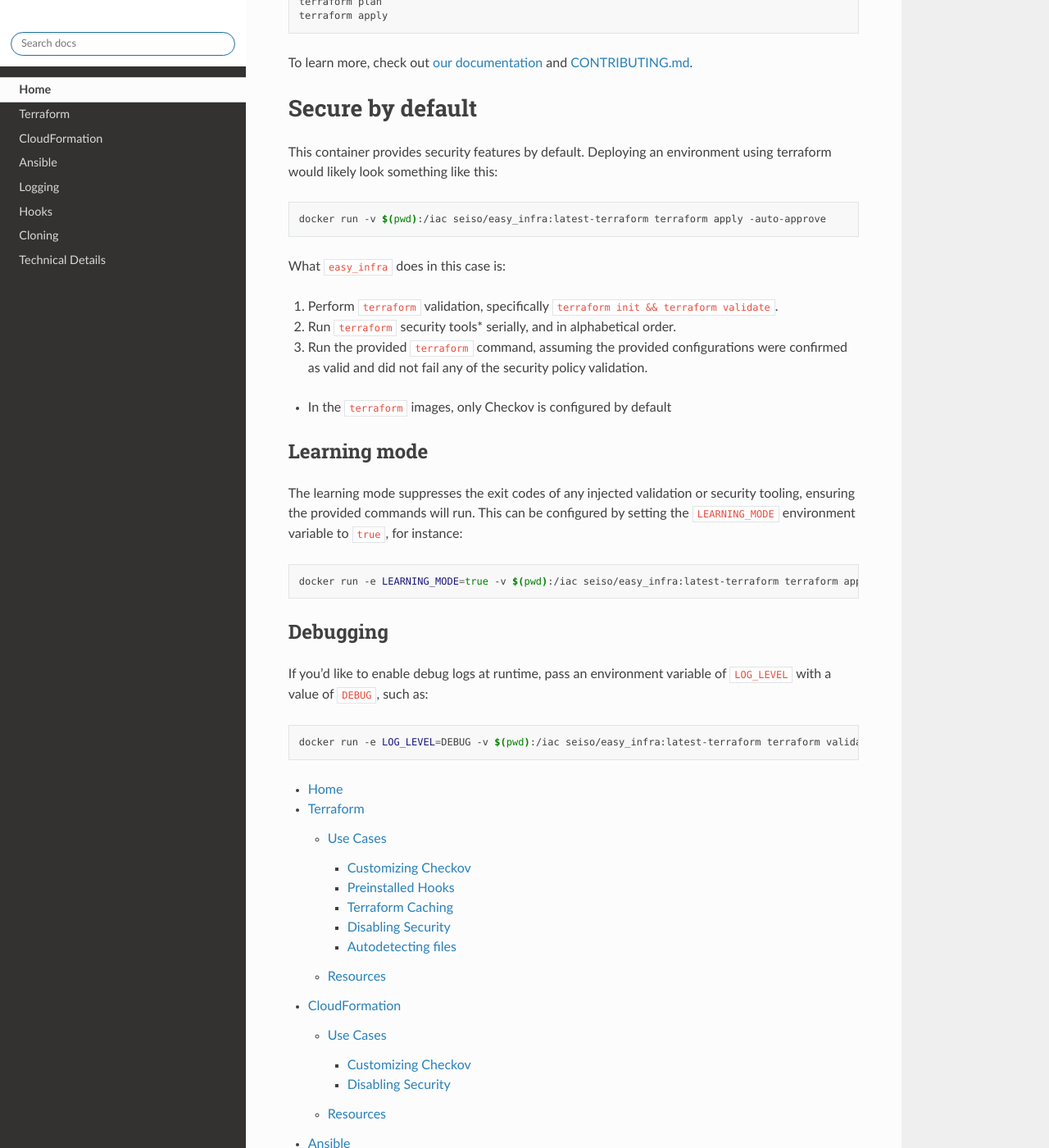
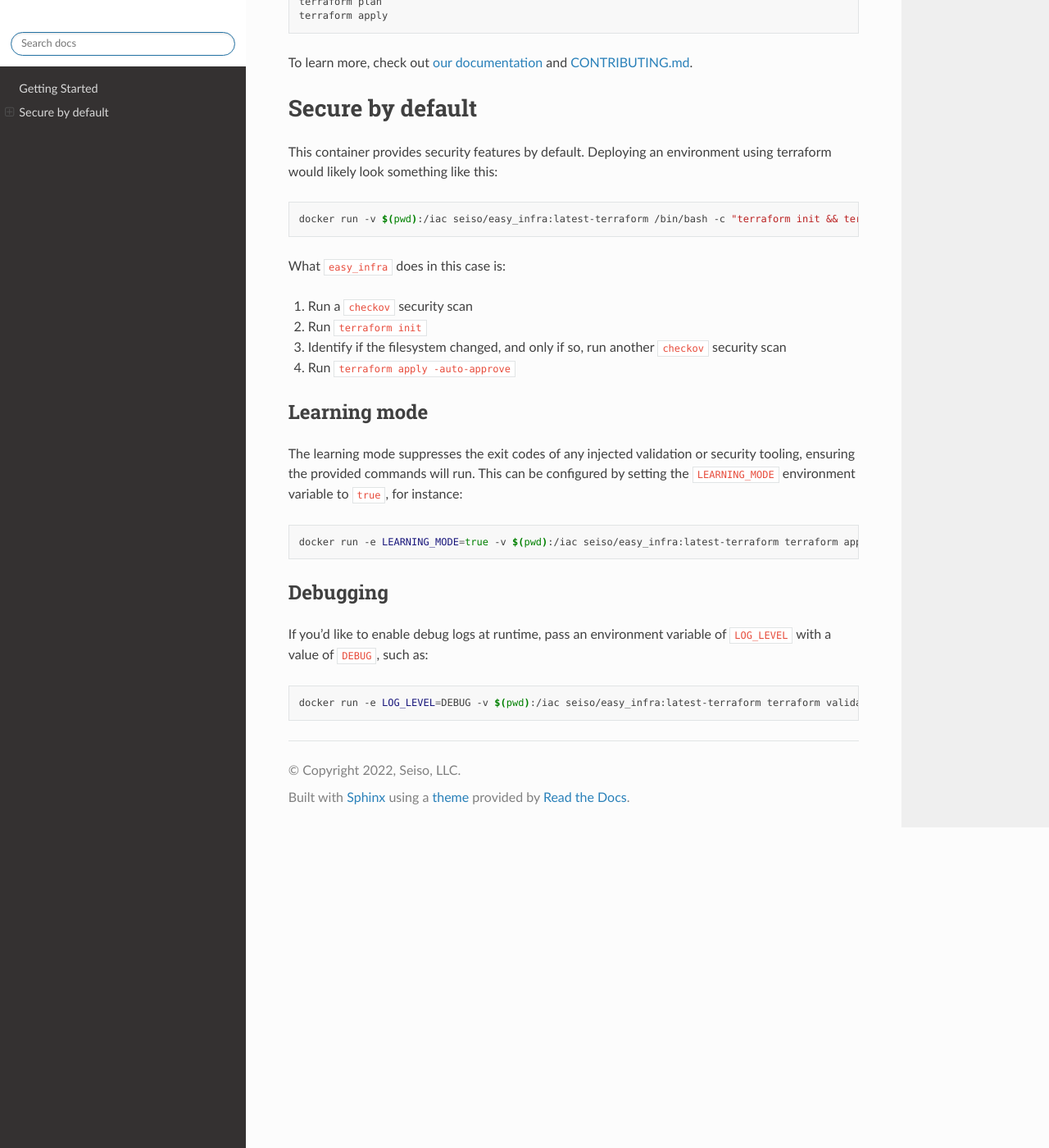
Before and after one commit to SeisoLLC/easy_infra, a Sphinx documentation site: the page built from docs/index.rst, in a window 1280 px wide and 1400 px high, scrolled down 777 px. Shown: the whole window at 82% size. Built offline with Sphinx 7.4.7 and the Read the Docs theme 2.0.0, drawn with Linux system fonts in a browser that asks for light colours; some of the changed text lies outside the part shown.

Commit message:
Update docs; feed the linter

````diff
--- a/README.md
+++ b/README.md
@@ -2,8 +2,8 @@
 
 ## Getting Started
 
-easy_infra is a docker container that simplifies and secures Infrastructure as Code deployments by running security scans prior to running IaC tools.
-It supports three main use cases:
+easy_infra is a docker container that simplifies and secures Infrastructure as Code deployments by running security scans prior to running IaC tools. It
+supports three main use cases:
 
 1. **Experimentation** by supporting interactive use and secure troubleshooting.
 1. **Continuous Integration** as a part of Pull/Merge Request validation.
@@ -37,22 +36,20 @@
 This container provides security features by default.  Deploying an environment using terraform would likely look something like this:
 
 ```bash
-docker run -v $(pwd):/iac seiso/easy_infra:latest-terraform terraform apply -auto-approve
+docker run -v $(pwd):/iac seiso/easy_infra:latest-terraform /bin/bash -c "terraform init && terraform apply -auto-approve"
 ```
 
 What `easy_infra` does in this case is:
 
-1. Perform `terraform` validation, specifically `terraform init && terraform validate`.
-1. Run `terraform` security tools\* serially, and in alphabetical order.
-1. Run the provided `terraform` command, assuming the provided configurations were confirmed as valid and did not fail any of the security policy
-   validation.
-
-\* In the `terraform` images, only Checkov is configured by default
+1. Run a `checkov` security scan
+1. Run `terraform init`
+1. Identify if the filesystem changed, and only if so, run another `checkov` security scan
+1. Run `terraform apply -auto-approve`
 
 ### Learning mode
 
-The learning mode suppresses the exit codes of any injected validation or security tooling, ensuring the provided commands will run.  This can be
-configured by setting the `LEARNING_MODE` environment variable to `true`, for instance:
+The learning mode suppresses the exit codes of any injected validation or security tooling, ensuring the provided commands will run.  This can be configured by
+setting the `LEARNING_MODE` environment variable to `true`, for instance:
 
 ```bash
 docker run -e LEARNING_MODE=true -v $(pwd):/iac seiso/easy_infra:latest-terraform terraform apply -auto-approve
--- a/docs/Ansible/index.rst
+++ b/docs/Ansible/index.rst
@@ -64,4 +64,5 @@
 Resources
 ---------
 
-Configuring custom checks can be done by leveraging the robust Rego language, maintained by the Open Policy Agent (OPA). OPA hosts `The Rego Playground <https://play.openpolicyagent.org/>`_ for testing custom rules written in Rego.
+Configuring custom checks can be done by leveraging the robust Rego language, maintained by the Open Policy Agent (OPA). OPA hosts `The Rego Playground
+<https://play.openpolicyagent.org/>`_ for testing custom rules written in Rego.
--- a/docs/CloudFormation/index.rst
+++ b/docs/CloudFormation/index.rst
@@ -77,4 +77,4 @@
 ---------
 
 Checkov allow numerous methods for creating custom policies, such as by writing them in Python or using the Checkov-specific DSL in yml files. These
-options are described in more detail `here <https://www.checkov.io/3.Custom%20Policies/Custom%20Policies%20Overview.html>_`
+options are described in more detail `here <https://www.checkov.io/3.Custom%20Policies/Custom%20Policies%20Overview.html>`_
--- a/docs/Terraform/index.rst
+++ b/docs/Terraform/index.rst
@@ -119,5 +119,5 @@
 Resources
 ---------
 
-Checkov allow numerous methods for creating custom policies, such as by writing them in Python or using the Checkov-specific DSL in yaml files. These
-options are described in more detail `here <https://www.checkov.io/3.Custom%20Policies/Custom%20Policies%20Overview.html>_`
+Checkov allow numerous methods for creating custom policies, such as by writing them in Python or using the Checkov-specific DSL in yaml files. These options
+are described in more detail `here <https://www.checkov.io/3.Custom%20Policies/Custom%20Policies%20Overview.html>`_
--- a/docs/index.rst
+++ b/docs/index.rst
@@ -5,13 +5,3 @@
 
 
 .. mdinclude:: ../README.md
-
-.. toctree::
-   Home <self>
-   Terraform/index
-   CloudFormation/index
-   Ansible/index
-   Logging/index
-   Hooks/index
-   Cloning/index
-   Technical Details/index
````
Also changed, not shown: other parts of README.md (+1 -2 lines), CONTRIBUTING.md (+15 -17 lines), 1 other file.
